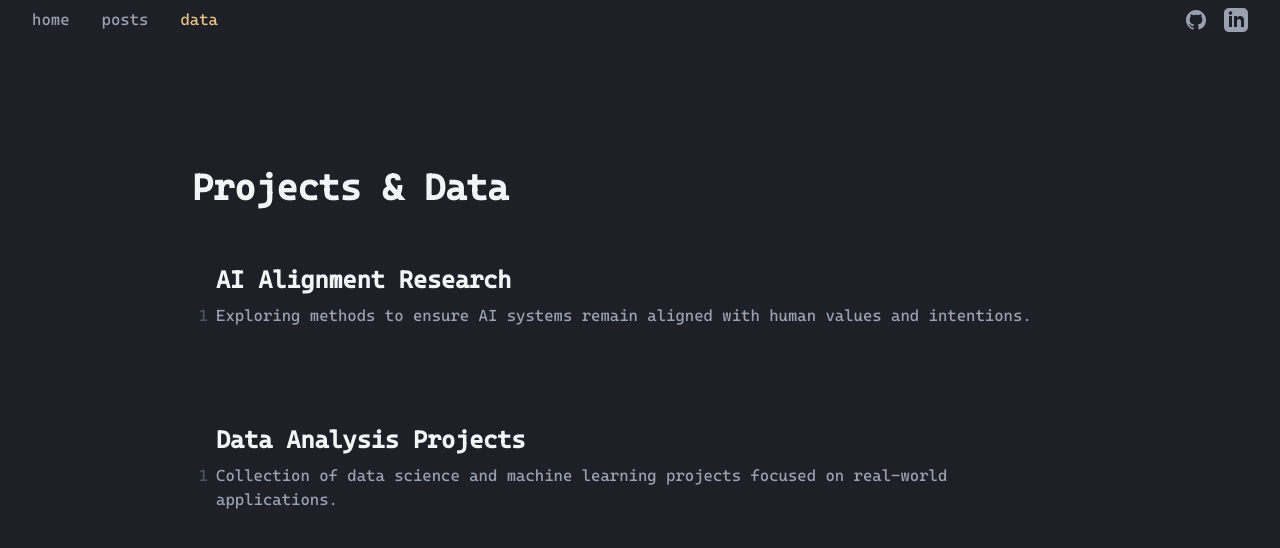
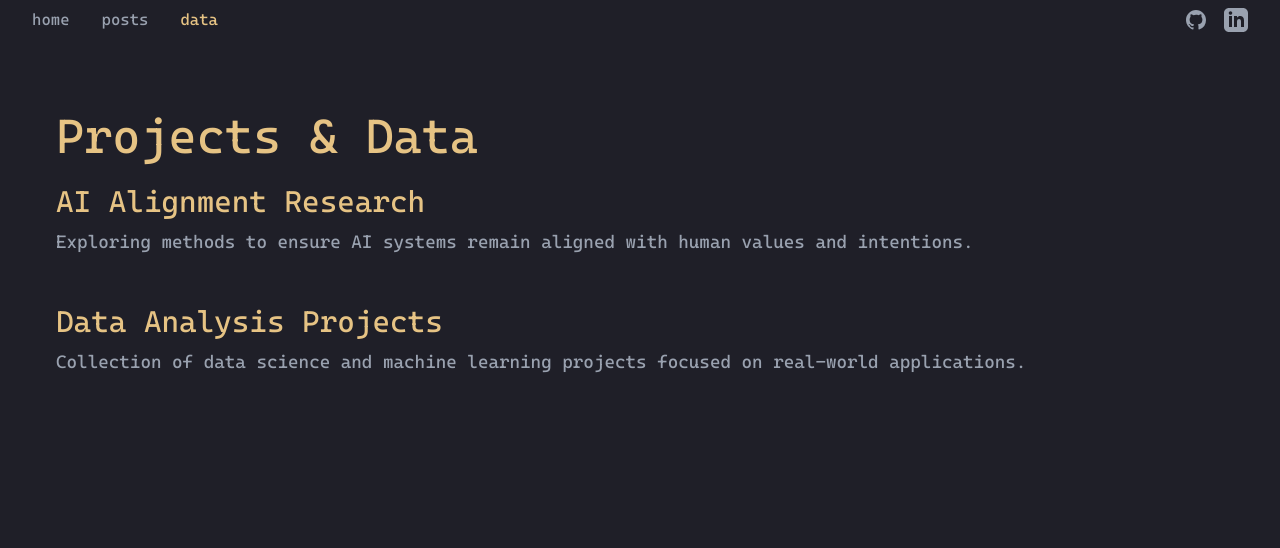
Before and after one commit to loganszeto/loganszeto, a Next.js app: page /data in a window 1280 px wide. Shown: the top 548 px of the page. Built offline with nearby package versions, Linux system fonts and the light colour scheme.

Commit message:
made all pages same layout

```diff
--- a/app/data/page.tsx
+++ b/app/data/page.tsx
@@ -20,18 +20,18 @@ const projects: Project[] = [
 
 export default function Data() {
   return (
-    <main className="min-h-screen p-24 text-gray-100">
-      <div className="max-w-4xl mx-auto">
-        <h1 className="text-4xl font-bold mb-8">Projects & Data</h1>
+    <div className="flex flex-col min-h-screen px-4 sm:px-6 lg:px-8 pt-10">
+      <div className="max-w-7xl mx-auto w-full">
+        <h1 className="text-[#e6c384] text-4xl sm:text-5xl mb-6">Projects & Data</h1>
         <div className="grid gap-8">
           {projects.map((project, index) => (
-            <div key={index} className="p-6 rounded-lg">
-              <h2 className="text-2xl font-bold mb-2">{project.title}</h2>
-              <p className="text-gray-400 mb-4">{project.description}</p>
+            <div key={index} className="rounded-lg">
+              <h2 className="text-2xl sm:text-3xl text-[#e6c384] mb-2">{project.title}</h2>
+              <p className="text-gray-400 text-base sm:text-lg mb-4">{project.description}</p>
               {project.link && (
                 <Link
                   href={project.link}
-                  className="text-blue-400 hover:text-blue-300 transition-colors"
+                  className="text-[#e6c384] hover:text-gray-400 transition-colors"
                 >
                   Learn more →
                 </Link>
@@ -40,6 +40,6 @@ export default function Data() {
           ))}
         </div>
       </div>
-    </main>
+    </div>
   );
 }
--- a/app/globals.css
+++ b/app/globals.css
@@ -43,14 +43,3 @@ body {
   @apply relative mt-12 px-6;
   min-height: calc(100vh - 3rem);
 }
-
-/* Line numbers */
-.editor-content p {
-  @apply relative;
-  counter-increment: line;
-}
-
-.editor-content p::before {
-  content: counter(line);
-  @apply absolute -left-6 text-gray-600 text-right w-4;
-}
--- a/app/posts/page.tsx
+++ b/app/posts/page.tsx
@@ -1,12 +1,12 @@
 export default function Posts() {
   return (
-    <main className="min-h-screen p-24 text-gray-100">
-      <div className="max-w-4xl mx-auto">
-        <h1 className="text-4xl font-bold mb-8">Research Posts</h1>
-        <p className="text-xl text-gray-400">
+    <div className="flex flex-col min-h-screen px-4 sm:px-6 lg:px-8 pt-10">
+      <div className="max-w-7xl mx-auto w-full">
+        <h1 className="text-[#e6c384] text-4xl sm:text-5xl mb-6">Research Posts</h1>
+        <p className="text-gray-400 text-base sm:text-lg">
           Coming soon - This page will feature my research and technical writings.
         </p>
       </div>
-    </main>
+    </div>
   );
 }
```
